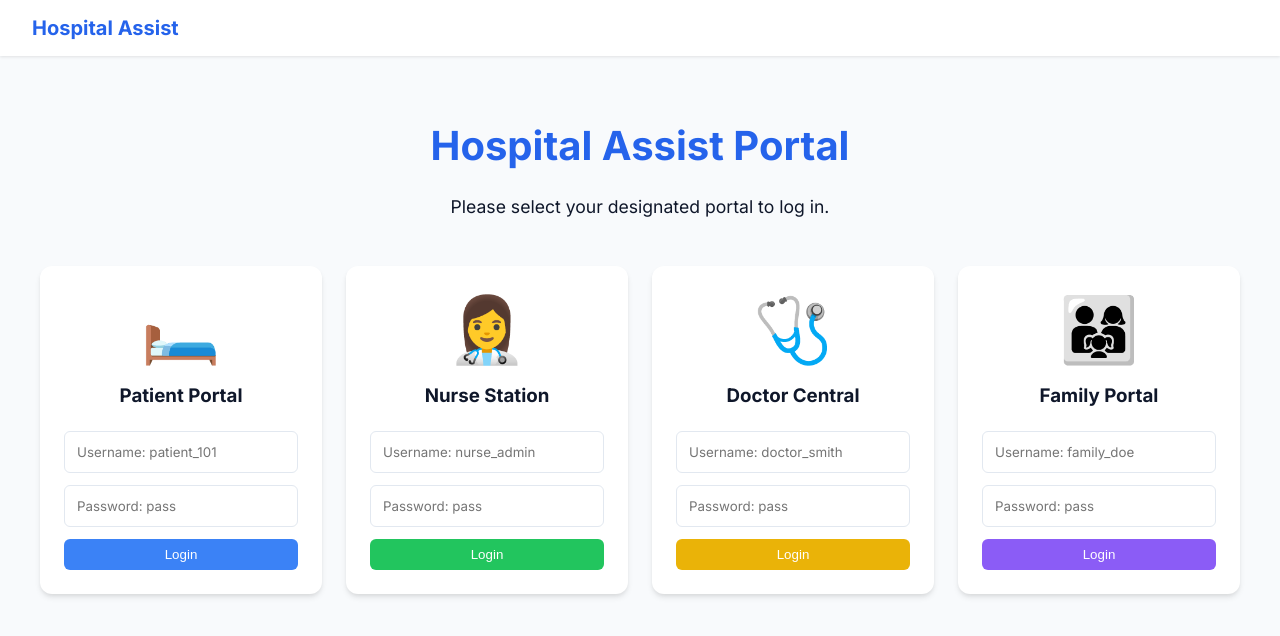
After one commit to dennymarteen2005/patient_assistance_system, a Flask app: template templates/index.html in a window 1280 px wide. The commit adds this page. Shown: the top 636 px of the page. Run offline with Flask 3, Linux system fonts and the light colour scheme; the template is opened without the code that fills it, so the values that code supplies are empty.

Commit message:
feat: Built universal roles-based authentications routing

```diff
--- a/app.py
+++ b/app.py
@@ -1,26 +1,70 @@
-from flask import Flask, render_template, jsonify, request
+from flask import Flask, render_template, jsonify, request, session, redirect, url_for, flash
 from database import init_db, get_active_alerts, resolve_alert, record_alert, cancel_patient_alerts
 import os
 
 app = Flask(__name__)
+app.secret_key = 'super_secret_key_for_hospital'
 app.config['SEND_FILE_MAX_AGE_DEFAULT'] = 0
+
 # Initialize the database on startup
 init_db()
 
+# Hardcoded Authentication for demo
+USERS = {
+    "patient_101": {"password": "pass", "role": "patient"},
+    "nurse_admin": {"password": "pass", "role": "nurse"},
+    "doctor_smith": {"password": "pass", "role": "doctor"},
+    "family_doe": {"password": "pass", "role": "family"}
+}
+
 @app.route('/')
+def index():
+    if 'role' in session:
+        return redirect(url_for(f"{session['role']}_dashboard"))
+    return render_template('index.html')
+
+@app.route('/login', methods=['POST'])
+def login():
+    username = request.form.get('username')
+    password = request.form.get('password')
+    role = request.form.get('role')
+
+    user = USERS.get(username)
+    if user and user['password'] == password and user['role'] == role:
+        session['username'] = username
+        session['role'] = role
+        return redirect(url_for(f"{role}_dashboard"))
+
+    flash("Invalid credentials or incorrect portal. Please try again.")
+    return redirect(url_for('index'))
+
+@app.route('/logout')
+def logout():
+    session.clear()
+    return redirect(url_for('index'))
+
+@app.route('/patient')
 def patient_dashboard():
+    if session.get('role') != 'patient':
+        return redirect(url_for('index'))
     return render_template('patient.html')
 
 @app.route('/nurse')
 def nurse_dashboard():
+    if session.get('role') != 'nurse':
+        return redirect(url_for('index'))
     return render_template('nurse.html')
 
 @app.route('/doctor')
 def doctor_dashboard():
+    if session.get('role') != 'doctor':
+        return redirect(url_for('index'))
     return render_template('doctor.html')
 
 @app.route('/family')
 def family_dashboard():
+    if session.get('role') != 'family':
+        return redirect(url_for('index'))
     return render_template('family.html')
 
 @app.route('/api/trigger', methods=['POST'])
@@ -51,5 +95,4 @@ def api_resolve_alert(alert_id):
     return jsonify({"status": "success"})
 
 if __name__ == '__main__':
-    # Threaded mode allows multiple dashboards on multiple devices
     app.run(host='0.0.0.0', port=5000, debug=False, threaded=True)
--- /dev/null
+++ b/templates/index.html
@@ -0,0 +1,67 @@
+{% extends 'layout.html' %}
+{% block title %}Login - Hospital Assist{% endblock %}
+
+{% block content %}
+<div class="dashboard-header" style="justify-content: center; flex-direction: column;">
+    <h2 style="font-size: 2.5rem; margin-bottom: 0.5rem; color: var(--primary);">Hospital Assist Portal</h2>
+    <p class="text-muted" style="font-size: 1.1rem;">Please select your designated portal to log in.</p>
+</div>
+
+{% with messages = get_flashed_messages() %}
+  {% if messages %}
+    <div style="background: #fef2f2; color: var(--danger); padding: 1rem; border-radius: 8px; border: 1px solid var(--danger); margin-bottom: 2rem; font-weight: 600; text-align: center;">
+      {{ messages[0] }}
+    </div>
+  {% endif %}
+{% endwith %}
+
+<div class="alerts-grid">
+    <!-- Patient Card -->
+    <div class="card" style="text-align: center;">
+        <div style="font-size: 4rem; margin-bottom: 1rem;">🛏️</div>
+        <h3 style="margin-top: 0;">Patient Portal</h3>
+        <form action="/login" method="POST" style="display: flex; flex-direction: column; gap: 0.75rem; margin-top: 1.5rem;">
+            <input type="hidden" name="role" value="patient">
+            <input type="text" name="username" placeholder="Username: patient_101" required style="padding: 0.75rem; border-radius: 6px; border: 1px solid var(--border); font-family: inherit;">
+            <input type="password" name="password" placeholder="Password: pass" required style="padding: 0.75rem; border-radius: 6px; border: 1px solid var(--border); font-family: inherit;">
+            <button type="submit" class="btn" style="background: #3b82f6; color: white;">Login</button>
+        </form>
+    </div>
+
+    <!-- Nurse Card -->
+    <div class="card" style="text-align: center;">
+        <div style="font-size: 4rem; margin-bottom: 1rem;">👩‍⚕️</div>
+        <h3 style="margin-top: 0;">Nurse Station</h3>
+        <form action="/login" method="POST" style="display: flex; flex-direction: column; gap: 0.75rem; margin-top: 1.5rem;">
+            <input type="hidden" name="role" value="nurse">
+            <input type="text" name="username" placeholder="Username: nurse_admin" required style="padding: 0.75rem; border-radius: 6px; border: 1px solid var(--border); font-family: inherit;">
+            <input type="password" name="password" placeholder="Password: pass" required style="padding: 0.75rem; border-radius: 6px; border: 1px solid var(--border); font-family: inherit;">
+            <button type="submit" class="btn" style="background: #22c55e; color: white;">Login</button>
+        </form>
+    </div>
+
+    <!-- Doctor Card -->
+    <div class="card" style="text-align: center;">
+        <div style="font-size: 4rem; margin-bottom: 1rem;">🩺</div>
+        <h3 style="margin-top: 0;">Doctor Central</h3>
+        <form action="/login" method="POST" style="display: flex; flex-direction: column; gap: 0.75rem; margin-top: 1.5rem;">
+            <input type="hidden" name="role" value="doctor">
+            <input type="text" name="username" placeholder="Username: doctor_smith" required style="padding: 0.75rem; border-radius: 6px; border: 1px solid var(--border); font-family: inherit;">
+            <input type="password" name="password" placeholder="Password: pass" required style="padding: 0.75rem; border-radius: 6px; border: 1px solid var(--border); font-family: inherit;">
+            <button type="submit" class="btn" style="background: #eab308; color: white;">Login</button>
+        </form>
+    </div>
+
+    <!-- Family Card -->
+    <div class="card" style="text-align: center;">
+        <div style="font-size: 4rem; margin-bottom: 1rem;">👨‍👩‍👧</div>
+        <h3 style="margin-top: 0;">Family Portal</h3>
+        <form action="/login" method="POST" style="display: flex; flex-direction: column; gap: 0.75rem; margin-top: 1.5rem;">
+            <input type="hidden" name="role" value="family">
+            <input type="text" name="username" placeholder="Username: family_doe" required style="padding: 0.75rem; border-radius: 6px; border: 1px solid var(--border); font-family: inherit;">
+            <input type="password" name="password" placeholder="Password: pass" required style="padding: 0.75rem; border-radius: 6px; border: 1px solid var(--border); font-family: inherit;">
+            <button type="submit" class="btn" style="background: #8b5cf6; color: white;">Login</button>
+        </form>
+    </div>
+</div>
+{% endblock %}
--- a/templates/layout.html
+++ b/templates/layout.html
@@ -16,10 +16,10 @@
     <nav class="navbar">
         <div class="nav-brand">Hospital Assist</div>
         <div class="nav-links">
-            <a href="/">Patient View</a>
-            <a href="/nurse">Nurse Station</a>
-            <a href="/doctor">Doctor Central</a>
-            <a href="/family">Family Portal</a>
+            {% if session.get('role') %}
+                <span style="font-weight: 600; color: var(--primary); margin-right: 1.5rem; text-transform: capitalize;">{{ session.get('role') }} Mode</span>
+                <a href="/logout" style="color: var(--danger); font-weight: bold;">Logout 🔒</a>
+            {% endif %}
         </div>
     </nav>
 
```
